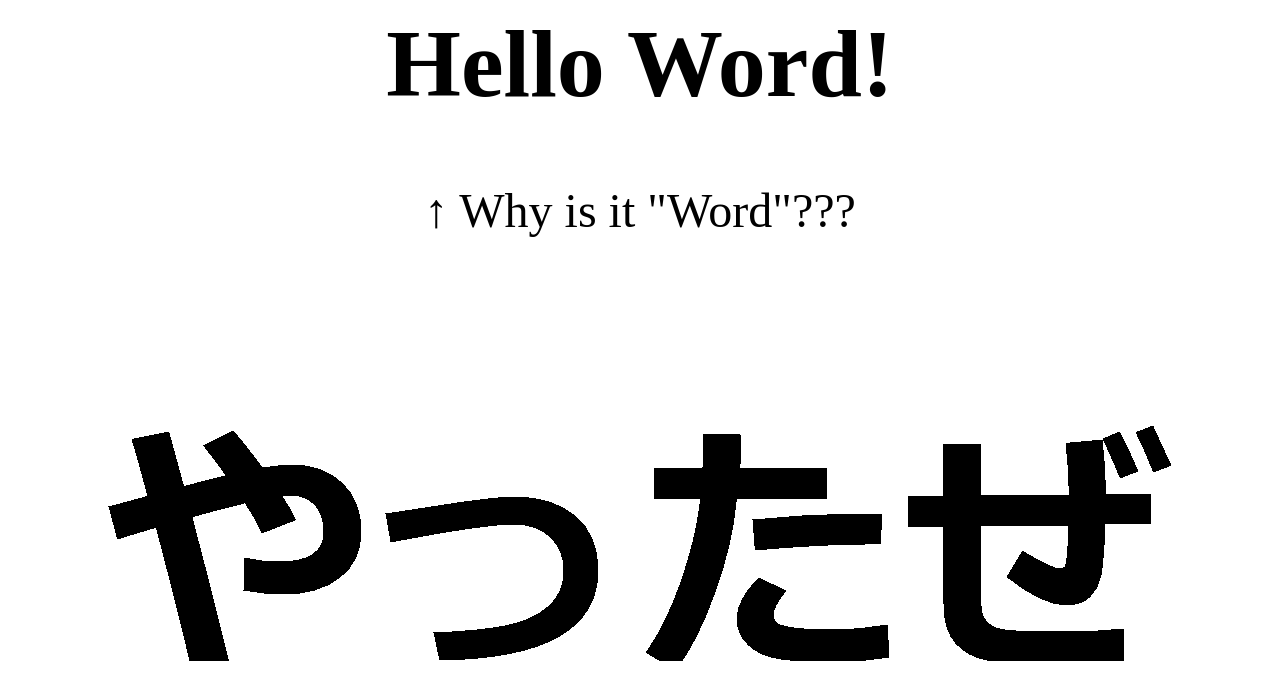
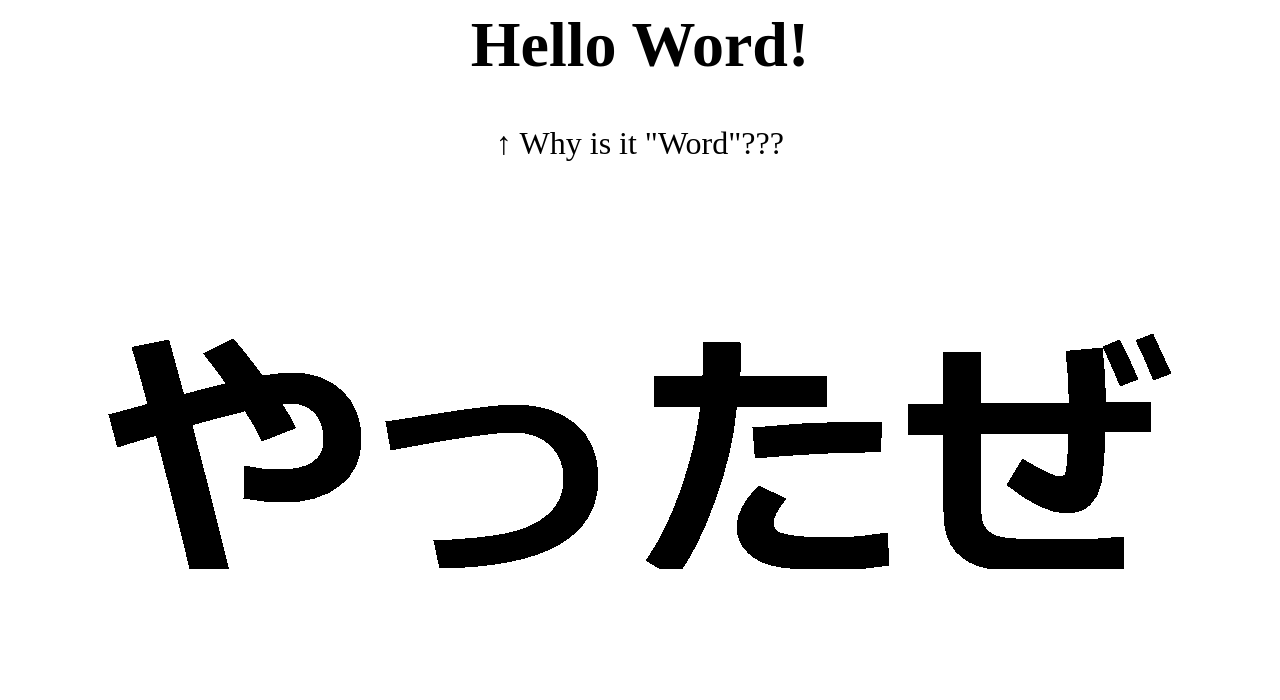
Before and after one commit to Kajikikajiki/Kajikikajiki.github.io, a plain HTML site: page index.html in a window 1280 px wide. Drawn offline with Linux system fonts and the light colour scheme.

Commit message:
Update index.html

```diff
--- a/index.html
+++ b/index.html
@@ -4,7 +4,7 @@
 <meta charset="utf-8">
 </head>
 <body>
-  <font size = "7">
+  <font size = 6>
 <center>
 <h1>Hello Word!</h1>
 <p>↑ Why is it "Word"???</p>
```
